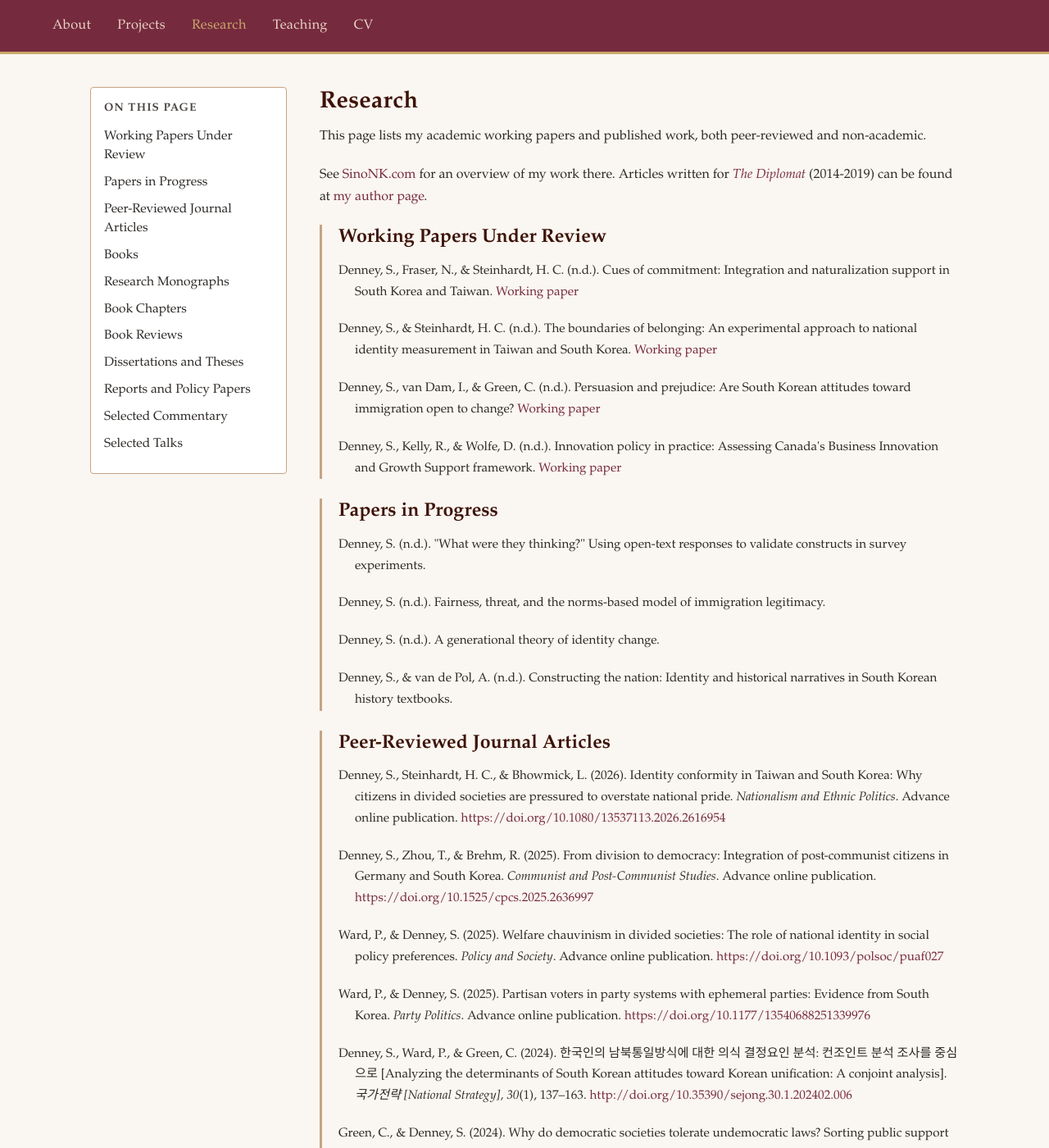
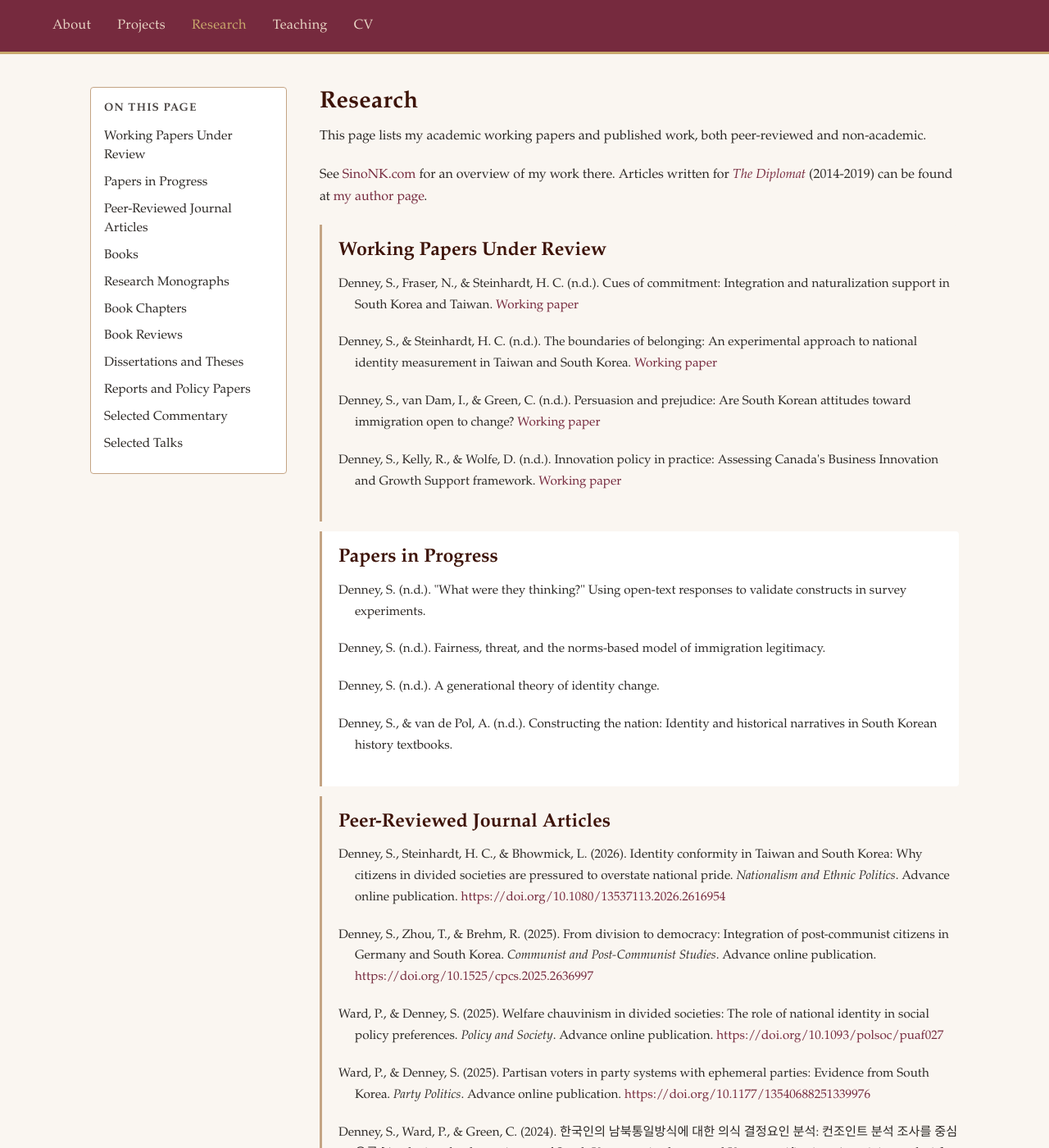
Before and after one commit to scdenney/scdenney.github.io, a Jekyll site: the page built from research.md, in a window 1280 px wide and 1400 px high. Shown: the whole window at 82% size. Built offline with Jekyll 4.4.1, drawn with Linux system fonts in a browser that asks for light colours.

Commit message:
Research page: add alternating backgrounds (white/cream) with left accent border

```diff
--- a/assets/css/style.css
+++ b/assets/css/style.css
@@ -546,9 +546,18 @@ details li {
 }
 
 .research-section {
+  padding: 1rem 0 1rem 1.25rem;
+  margin-bottom: 0.75rem;
   border-left: 3px solid var(--dusty-rose);
-  padding-left: 1.25rem;
-  margin-bottom: 1.5rem;
+  border-radius: 0 4px 4px 0;
+}
+
+.research-section:nth-child(odd) {
+  background: white;
+}
+
+.research-section:nth-child(even) {
+  background: var(--cream);
 }
 
 .research-section h2 {
```
